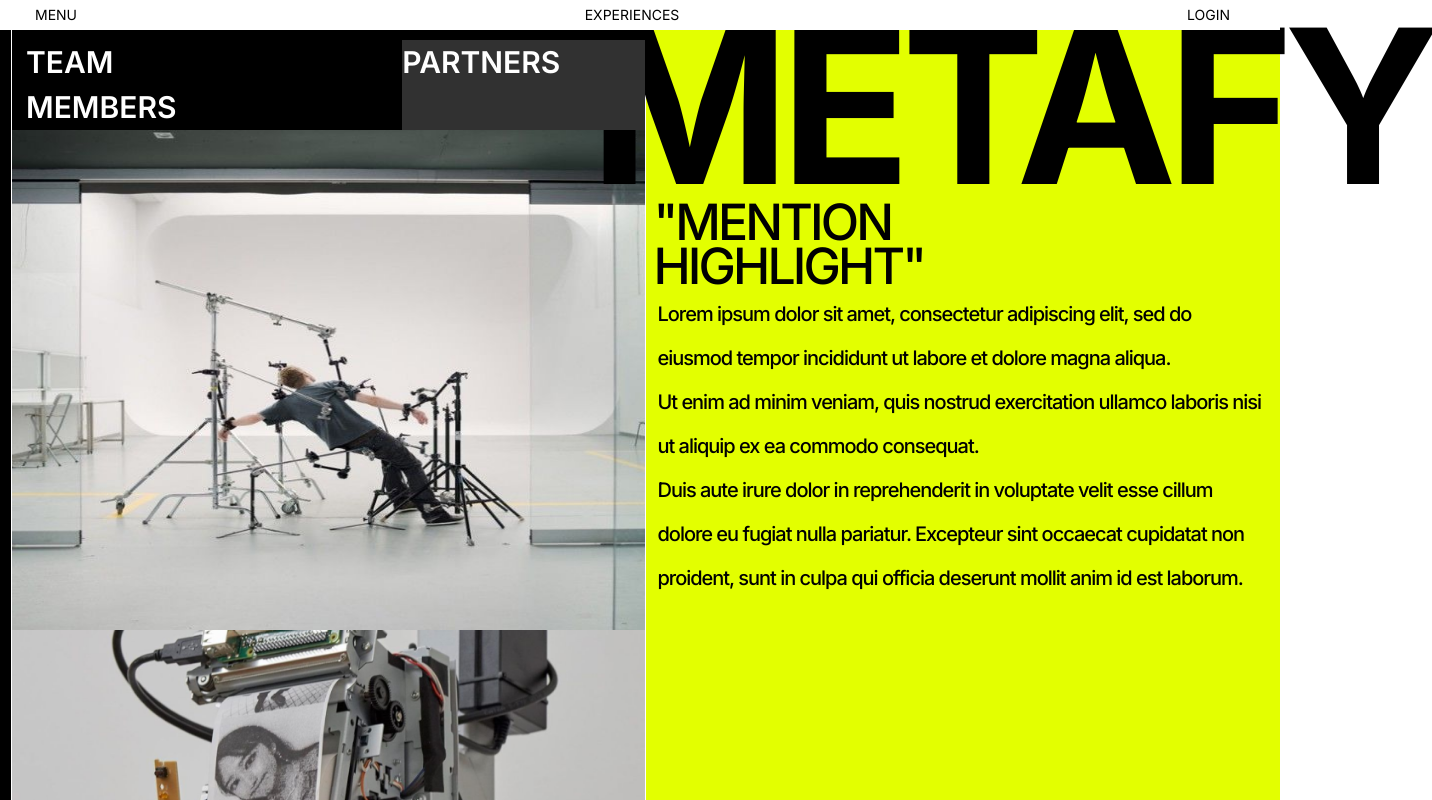
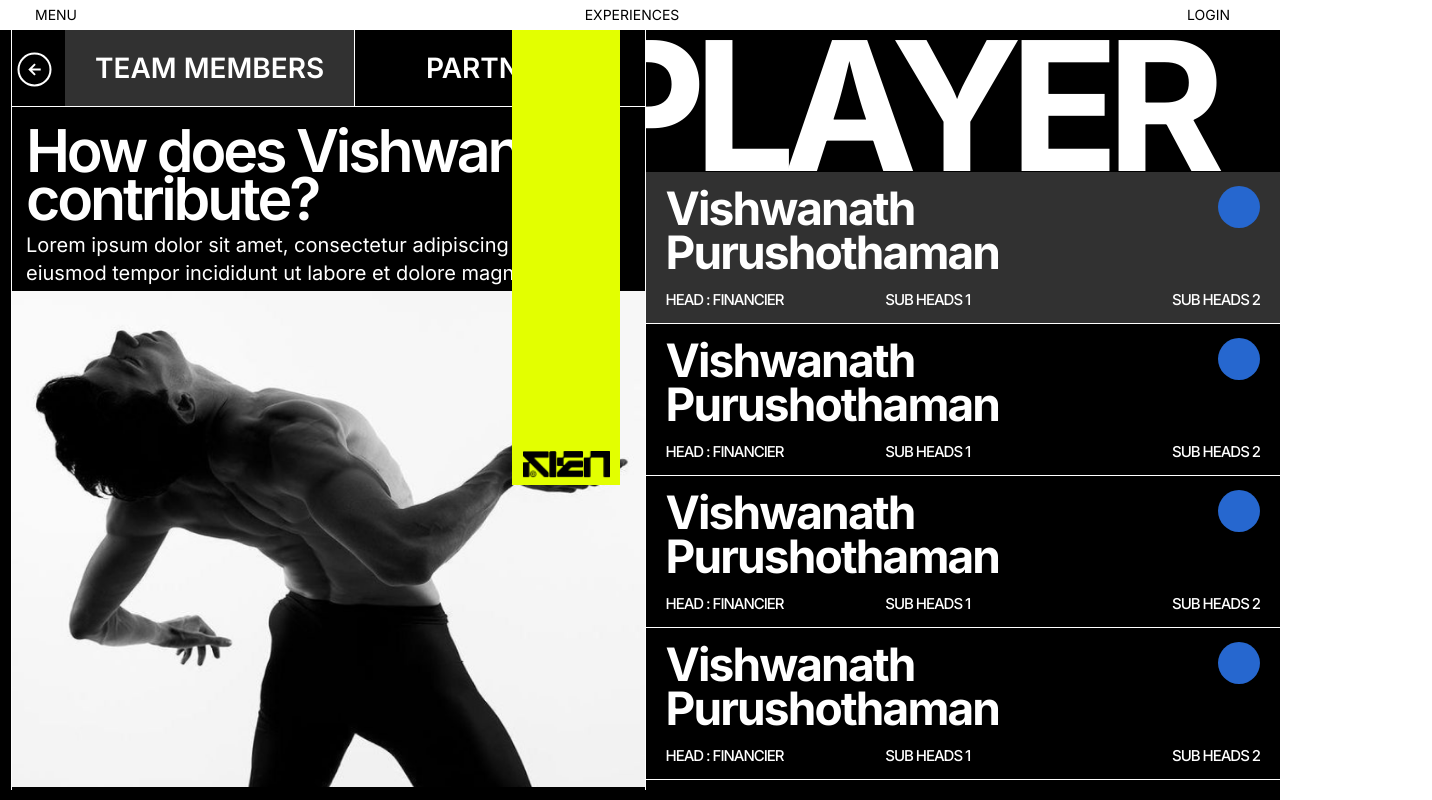
Before and after one commit to asadtoqeer777/Kien, a Next.js app: page /teamMembers in a window 1280 px wide. Shown: the top 800 px of the page, 1432 px wide, since content can reach past the window. Built offline with nearby package versions, Linux system fonts and the light colour scheme.

Commit message:
Member ui fixes

```diff
--- a/src/app/__components/members/Partners.tsx
+++ b/src/app/__components/members/Partners.tsx
@@ -8,78 +8,24 @@
 import Partner from "../../__assets/images/pngs/partners1.jpeg";
 import Partner2 from "../../__assets/images/pngs/partner2.png";
 
+const Partners = () => {
+  return (
+    <div className="relative">
+      < div
+        className="targetTab h-[calc(100vh-120px)] overflow-y-auto no-scrollbar relative z-10 gap-6"
+      >
+        <div className="mb-[21px]">
 
-const Partners = () => {
-  const [tab, setTab] = useState(1);
-  return (
-    <div>
-                <div
-            className="targetTab"
-            style={{ display: tab === 1 ? "block" : "none" }}
-          >
         <Image
           className="w-full 2xl:h-[626px] xl:h-[500px]"
           src={Partner}
           alt=""
           />
-            <Image src={Partner2} alt="" />
-            <div></div>
           </div>
-          <div
-            className="targetTab"
-            style={{ display: tab === 2 ? "block" : "none" }}
-          >
-            <div className="bg-black relative z-10 pt-[20px] pl-[14px]">
-              <div className="text-[69px] font-semibold -tracking-[4.14px] leading-[64px]">
-                How does Vishwanath contribute?
+          <div className="mb-[21px]">
+
+        <Image className="w-full" src={Partner2} alt="" />
           </div>
-              <div className="text-[22px] tracking-[-1.32px] leading-[28px] mt-2 mb-1">
-                Lorem ipsum dolor sit amed6ftwiyekugbsjknf
-              </div>
-            </div>
-            <Image
-              className="w-full 2xl:h-[626px] xl:h-[500px]"
-              src={Player}
-              alt=""
-            />
-            <div>
-              <div className="text-[22px] tracking-[-1.32px] leading-[28px] mt-[17px] pl-[14px]">
-                Lorem ipsum dolor sit amet, consectetur adipiscing elit, sed do
-                eiusmod tempor incididunerfgsuycijnzkxlt ut labore et dolore
-                magna aliqua.
-              </div>
-            </div>
-          </div>
-          <div
-            className="targetTab"
-            style={{ display: tab === 3 ? "block" : "none" }}
-          >
-            <div className="bg-black relative z-10 pt-[20px] pl-[14px]">
-              <div className="text-[69px] font-semibold -tracking-[4.14px] leading-[64px]">
-                How does Vishwanath contribute?
-              </div>
-              <div className="text-[22px] tracking-[-1.32px] leading-[28px] mt-2 mb-1">
-                Lorem ipsum dolor sit amet, consectetur adipiscing elit, sed do
-                eiusmod tempor incididunt ut lfduysliano;m;,'.
-                /.';,lmdknfjbhgkvyulaiop89e76t5r7q89076abore et dolore magna
-                aliqua.
-              </div>
-            </div>
-            <Image
-              className="w-full 2xl:h-[626px] xl:h-[500px]"
-              src={Player}
-              alt=""
-            />
-            <div>
-              <div className="text-[22px] tracking-[-1.32px] leading-[28px] mt-[17px] pl-[14px]">
-                Lorem ipsum dolor sit amet, consectetur adipiscing elit, sed do
-                eiusmod tempor incididunt ut labore et dolore magna aliqua.
-              </div>
-            </div>
-          </div>
-
-          <div className="w-[108px] h-[455px] bg-secondary flex justify-center items-end pb-[6px] absolute [10px] right-[51px] z-20">
-            <Image className="w-[87px]" src={logo} alt="" />
       </div>
     </div>
   );
--- a/src/app/teamMembers/page.tsx
+++ b/src/app/teamMembers/page.tsx
@@ -1,13 +1,14 @@
 "use client";
 
-import React from "react";
-import { useState } from "react";
+import React, { useState }  from "react";
+import { useRouter } from "next/navigation";
 import Header from "../__components/header/Header";
 import Player from "../__assets/images/pngs/player.png";
 import logo from "../__assets/images/pngs/logo.png";
 import Image from "next/image";
 import Partner1 from "../__assets/images/pngs/partners1.jpeg";
 import Partner2 from "../__assets/images/pngs/partner2.png";
+import backArrowCircle from "../__assets/images/svgs/backArrowWhite.svg";
 import Partners from "../__components/members/Partners";
 import Whatsapp from "../__assets/images/pngs/whatsapp.png";
 import Instagram from "../__assets/images/pngs/instagram.png";
@@ -15,21 +16,37 @@
 import Button from "../__components/buttons/Button";
 
 const TeamMembers = () => {
+  const router = useRouter();
   const [tab, setTab] = useState(1);
-  const [selectedTab, setSelectedTab] = useState(2);
+  const [selectedTab, setSelectedTab] = useState(1);
   return (
-    <div className="h-screen w-screen bg-black relative">
+    <div className="h-screen w-screen bg-black relative overflow-x-hidden">
       <Header navTheme={"bg-[white]"} />
       <div className="grid grid-cols-12 text-white pt-[20px] ml-[11px]">
-        <div className="col-span-6 border-x-[1px] border-white h-[calc(100vh-20px)] relative">
+        <div className="col-span-6 border-x-[1px] border-white relative">
           {/* Tabs */}
-          <div className="bg-black relative z-10 pt-[20px] pl-[14px]">
-            <div className="text-[30px] font-semibold">
-              <div className="flex justify-between uppercase ">
+          <div className="bg-black relative z-10">
+            <div className="text-[16px] 2xl:text-[30px] xl:text-[28px] lg:text-[26px] md:text-[18px] sm:text-[18px] grid grid-cols-12 gap-2 font-semibold border-b-[1.5px] border-white">
+            <div
+                className="cursor-pointer col-span-1 flex justify-center items-center"
+                onClick={() => {
+                  router.push("/");
+                }}
+              >
+                <Image
+                  src={backArrowCircle}
+                  alt="arrow-icon"
+                  className=" w-[43px] mt-[13px]"
+
+                />
+              </div>
+              <div className="col-span-11">
+
+              <div className="uppercase grid grid-cols-6 mt-[10px]">
                 <div
                   className={`${
                     selectedTab === 1 ? "bg-[#313131]" : "bg-black"
-                  } grid grid-cols-6`}
+                  }  col-span-3 text-center py-[17px] border-r-[1.5px] border-white cursor-pointer`}
                   onClick={() => setSelectedTab(1)}
                 >
                   Team Members
@@ -37,15 +54,17 @@
                 <div
                   className={`${
                     selectedTab === 2 ? "bg-[#313131]" : "bg-black"
-                  } grid grid-cols-6`}
+                  } col-span-3 text-center py-[17px] cursor-pointer`}
                   onClick={() => setSelectedTab(2)}
                 >
                   Partners
                 </div>
               </div>
+              </div>
             </div>
           </div>
           {/* Tabs */}
+          <div className=" h-[calc(100vh-120px)] overflow-y-auto no-scrollbar ">
 
           {selectedTab === 1 ?
           <div>
@@ -54,90 +73,38 @@
             style={{ display: tab === 1 ? "block" : "none" }}
           >
             <div className="bg-black relative z-10 pt-[20px] pl-[14px]">
-              <div className="text-[69px] font-semibold -tracking-[4.14px] leading-[64px]">
+              <div className="2x:text-[69px] xl:text-[59px] lg:text-[49px] md:text-[43px] sm:text-[33px] text-[30px] font-semibold 2xl:-tracking-[4.14px] xl:-tracking-[3.14px] lg:-tracking-[2.14px] 2xl:leading-[64px] md:leading-[48px] leading-[38px]">
                 How does Vishwanath contribute?
               </div>
-              <div className="text-[22px] tracking-[-1.32px] leading-[28px] mt-2 mb-1">
+              <div className="2xl:text-[22px] xl:text-[20px] lg:text-[18px] md:text-[17px] sm:text-[16px] text-[15px] 2xl:tracking-[-1.32px] leading-[28px] mt-2 mb-1">
                 Lorem ipsum dolor sit amet, consectetur adipiscing elit, sed do
                 eiusmod tempor incididunt ut labore et dolore magna aliqua.
               </div>
             </div>
             <Image
-              className="w-full 2xl:h-[626px] xl:h-[500px]"
+              className="w-full 2xl:h-[548px] xl:h-[500px]"
               src={Player}
               alt=""
             />
             <div>
-              <div className="text-[22px] tracking-[-1.32px] leading-[28px] mt-[17px] pl-[14px]">
-                Lorem ipsum dolor sit amet, consectetur adipiscing elit, sed do
-                eiusmod tempor incididunt ut labore et dolore magna aliqua.
-              </div>
-            </div>
-          </div>
-          <div
-            className="targetTab"
-            style={{ display: tab === 2 ? "block" : "none" }}
-          >
-            <div className="bg-black relative z-10 pt-[20px] pl-[14px]">
-              <div className="text-[69px] font-semibold -tracking-[4.14px] leading-[64px]">
-                How does Vishwanath contribute?
-              </div>
-              <div className="text-[22px] tracking-[-1.32px] leading-[28px] mt-2 mb-1">
-                Lorem ipsum dolor sit amed6ftwiyekugbsjknf
-              </div>
-            </div>
-            <Image
-              className="w-full 2xl:h-[626px] xl:h-[500px]"
-              src={Player}
-              alt=""
-            />
-            <div>
-              <div className="text-[22px] tracking-[-1.32px] leading-[28px] mt-[17px] pl-[14px]">
-                Lorem ipsum dolor sit amet, consectetur adipiscing elit, sed do
-                eiusmod tempor incididunerfgsuycijnzkxlt ut labore et dolore
-                magna aliqua.
-              </div>
-            </div>
-          </div>
-          <div
-            className="targetTab"
-            style={{ display: tab === 3 ? "block" : "none" }}
-          >
-            <div className="bg-black relative z-10 pt-[20px] pl-[14px]">
-              <div className="text-[69px] font-semibold -tracking-[4.14px] leading-[64px]">
-                How does Vishwanath contribute?
-              </div>
-              <div className="text-[22px] tracking-[-1.32px] leading-[28px] mt-2 mb-1">
-                Lorem ipsum dolor sit amet, consectetur adipiscing elit, sed do
-                eiusmod tempor incididunt ut lfduysliano;m;,'.
-                /.';,lmdknfjbhgkvyulaiop89e76t5r7q89076abore et dolore magna
-                aliqua.
-              </div>
-            </div>
-            <Image
-              className="w-full 2xl:h-[626px] xl:h-[500px]"
-              src={Player}
-              alt=""
-            />
-            <div>
-              <div className="text-[22px] tracking-[-1.32px] leading-[28px] mt-[17px] pl-[14px]">
+              <div className="2xl:text-[22px] xl:text-[20px] lg:text-[18px] md:text-[17px] sm:text-[16px] text-[15px] 2xl:tracking-[-1.32px] leading-[28px] mt-[17px] pl-[14px]">
                 Lorem ipsum dolor sit amet, consectetur adipiscing elit, sed do
                 eiusmod tempor incididunt ut labore et dolore magna aliqua.
               </div>
             </div>
           </div>
 
-          <div className="w-[108px] h-[455px] bg-secondary flex justify-center items-end pb-[6px] absolute top-[10px] right-[51px] z-20">
-            <Image className="w-[87px]" src={logo} alt="" />
-          </div>
+
+
           </div> :
          <Partners/>}
+          </div>
 
         </div>
 
         {selectedTab ===1?
         <div className="col-span-6">
-          <div className="text-[208px] uppercase font-bold leading-[172px] tracking-[-12.48px] -translate-x-14 ">
+          <div className="2xl:text-[208px] xl:text-[180px] lg:text-[160px] md:text-[150px] sm:text-[140px] text-[120px] uppercase font-bold leading-[172px] tracking-[-12.48px] -translate-x-14 ">
             PLayer
           </div>
           <div className="mt-[-20px] relative z-10 h-[calc(100vh-182px)] overflow-y-auto pb-10">
@@ -146,111 +113,114 @@
               onClick={() => setTab(1)}
             >
               <div className="flex justify-between">
-                <div className="text-[48px] font-bold w-[80%] leading-[44px] tracking-[-2.88px] truncate-[2]">
+                <div className="2xl:text-[48px] xl:text-[46px] lg:text-[38px] md:text-[34px] sm:text-[30px] text-[24px] font-bold w-[80%] leading-[44px] 2xl:tracking-[-2.88px] xl:tracking-[-1.88px] tracking-[-0.88px] truncate-[2]">
                   Vishwanath Purushothaman
                 </div>
                 <div className="h-[42px] w-[42px] bg-primary rounded-full"></div>
               </div>
-              <div className="flex justify-between items-center leading-[44px] text-[17px] font-medium tracking-[-1.02px] uppercase mt-1 ">
+              <div className="flex justify-between items-center leading-[44px] 2xl:text-[17px] xl:text-[15px] md:text-[14px] text-[12px] font-medium tracking-[-1.02px] uppercase mt-1 ">
                 <div>head : financier</div>
-                <div className="ml-[-120px]">sub heads 1</div>
+                <div className="2xl:ml-[-120px] xl:ml-[-100px] lg:ml-[-80px] md:ml-[-50px] ml-[0px]">sub heads 1</div>
                 <div>sub heads 2</div>
               </div>
             </div>
 
             <div
-              className="h-[152px]  px-[20px] py-[14px] border-b-[1px] border-white"
-              onClick={() => setTab(2)}
+              className="h-[152px] px-[20px] py-[14px] border-b-[1px] border-white"
+              onClick={() => setTab(1)}
             >
               <div className="flex justify-between">
-                <div className="text-[48px] font-bold w-[80%] leading-[44px] tracking-[-2.88px] truncate-[2]">
+                <div className="2xl:text-[48px] xl:text-[46px] lg:text-[38px] md:text-[34px] sm:text-[30px] text-[24px] font-bold w-[80%] leading-[44px] 2xl:tracking-[-2.88px] xl:tracking-[-1.88px] tracking-[-0.88px] truncate-[2]">
                   Vishwanath Purushothaman
                 </div>
                 <div className="h-[42px] w-[42px] bg-primary rounded-full"></div>
               </div>
-              <div className="flex justify-between items-center leading-[44px] text-[17px] font-medium tracking-[-1.02px] uppercase mt-1 ">
+              <div className="flex justify-between items-center leading-[44px] 2xl:text-[17px] xl:text-[15px] md:text-[14px] text-[12px] font-medium tracking-[-1.02px] uppercase mt-1 ">
                 <div>head : financier</div>
-                <div className="ml-[-120px]">sub heads 1</div>
+                <div className="2xl:ml-[-120px] xl:ml-[-100px] lg:ml-[-80px] md:ml-[-50px] ml-[0px]">sub heads 1</div>
                 <div>sub heads 2</div>
               </div>
             </div>
+
             <div
-              className="h-[152px]  px-[20px] py-[14px] border-b-[1px] border-white"
-              onClick={() => setTab(2)}
+              className="h-[152px] px-[20px] py-[14px] border-b-[1px] border-white"
+              onClick={() => setTab(1)}
             >
               <div className="flex justify-between">
-                <div className="text-[48px] font-bold w-[80%] leading-[44px] tracking-[-2.88px] truncate-[2]">
+                <div className="2xl:text-[48px] xl:text-[46px] lg:text-[38px] md:text-[34px] sm:text-[30px] text-[24px] font-bold w-[80%] leading-[44px] 2xl:tracking-[-2.88px] xl:tracking-[-1.88px] tracking-[-0.88px] truncate-[2]">
                   Vishwanath Purushothaman
                 </div>
                 <div className="h-[42px] w-[42px] bg-primary rounded-full"></div>
               </div>
-              <div className="flex justify-between items-center leading-[44px] text-[17px] font-medium tracking-[-1.02px] uppercase mt-1 ">
+              <div className="flex justify-between items-center leading-[44px] 2xl:text-[17px] xl:text-[15px] md:text-[14px] text-[12px] font-medium tracking-[-1.02px] uppercase mt-1 ">
                 <div>head : financier</div>
-                <div className="ml-[-120px]">sub heads 1</div>
+                <div className="2xl:ml-[-120px] xl:ml-[-100px] lg:ml-[-80px] md:ml-[-50px] ml-[0px]">sub heads 1</div>
                 <div>sub heads 2</div>
               </div>
             </div>
+
             <div
-              className="h-[152px]  px-[20px] py-[14px] border-b-[1px] border-white"
-              onClick={() => setTab(2)}
+              className="h-[152px] px-[20px] py-[14px] border-b-[1px] border-white"
+              onClick={() => setTab(1)}
             >
               <div className="flex justify-between">
-                <div className="text-[48px] font-bold w-[80%] leading-[44px] tracking-[-2.88px] truncate-[2]">
+                <div className="2xl:text-[48px] xl:text-[46px] lg:text-[38px] md:text-[34px] sm:text-[30px] text-[24px] font-bold w-[80%] leading-[44px] 2xl:tracking-[-2.88px] xl:tracking-[-1.88px] tracking-[-0.88px] truncate-[2]">
                   Vishwanath Purushothaman
                 </div>
                 <div className="h-[42px] w-[42px] bg-primary rounded-full"></div>
               </div>
-              <div className="flex justify-between items-center leading-[44px] text-[17px] font-medium tracking-[-1.02px] uppercase mt-1 ">
+              <div className="flex justify-between items-center leading-[44px] 2xl:text-[17px] xl:text-[15px] md:text-[14px] text-[12px] font-medium tracking-[-1.02px] uppercase mt-1 ">
                 <div>head : financier</div>
-                <div className="ml-[-120px]">sub heads 1</div>
+                <div className="2xl:ml-[-120px] xl:ml-[-100px] lg:ml-[-80px] md:ml-[-50px] ml-[0px]">sub heads 1</div>
                 <div>sub heads 2</div>
               </div>
             </div>
+
             <div
-              className="h-[152px]  px-[20px] py-[14px] border-b-[1px] border-white"
-              onClick={() => setTab(2)}
+              className="h-[152px] px-[20px] py-[14px] border-b-[1px] border-white"
+              onClick={() => setTab(1)}
             >
               <div className="flex justify-between">
-                <div className="text-[48px] font-bold w-[80%] leading-[44px] tracking-[-2.88px] truncate-[2]">
+                <div className="2xl:text-[48px] xl:text-[46px] lg:text-[38px] md:text-[34px] sm:text-[30px] text-[24px] font-bold w-[80%] leading-[44px] 2xl:tracking-[-2.88px] xl:tracking-[-1.88px] tracking-[-0.88px] truncate-[2]">
                   Vishwanath Purushothaman
                 </div>
                 <div className="h-[42px] w-[42px] bg-primary rounded-full"></div>
               </div>
-              <div className="flex justify-between items-center leading-[44px] text-[17px] font-medium tracking-[-1.02px] uppercase mt-1 ">
+              <div className="flex justify-between items-center leading-[44px] 2xl:text-[17px] xl:text-[15px] md:text-[14px] text-[12px] font-medium tracking-[-1.02px] uppercase mt-1 ">
                 <div>head : financier</div>
-                <div className="ml-[-120px]">sub heads 1</div>
+                <div className="2xl:ml-[-120px] xl:ml-[-100px] lg:ml-[-80px] md:ml-[-50px] ml-[0px]">sub heads 1</div>
                 <div>sub heads 2</div>
               </div>
             </div>
+
+
           </div>
         </div> :
-        <div className="col-span-6 bg-secondary text-black">
-          <div className="text-[215px] uppercase font-bold leading-[172px] tracking-[-9.48px] -translate-x-14 ">
+        <div className="col-span-6 bg-secondary text-black h-[100vh-30px]">
+          <div className="2xl:text-[215px] xl:text-[180px] lg:text-[160px] md:text-[150px] sm:text-[140px] text-[120px]  uppercase font-bold leading-[172px] tracking-[-9.48px] -translate-x-14 relative">
             Metafy
           </div>
           <div className="pt-2 pl-2 text-[50px] uppercase font-medium w-[80%] leading-[44px] tracking-[-2.88px] truncate-[2]">
             "Mention Highlight"
           </div>
-          <div className=" pl-3 pr-3 items-center leading-[44px] text-[20px] font-medium tracking-[-1.02px]  mt-1 ">
+          <div className=" pl-3 pr-3 items-center 2xl:leading-[44px] leading-[34px] text-[20px] font-medium tracking-[-1.02px]  mt-1 ">
             <div>
-              {" "}
               Lorem ipsum dolor sit amet, consectetur adipiscing elit, sed do
               eiusmod tempor incididunt ut labore et dolore magna aliqua.
             </div>
             <div>
-              {" "}
               Ut enim ad minim veniam, quis nostrud exercitation ullamco laboris
               nisi ut aliquip ex ea commodo consequat.
             </div>
             <div>
-              {" "}
               Duis aute irure dolor in reprehenderit in voluptate velit esse
               cillum dolore eu fugiat nulla pariatur. Excepteur sint occaecat
               cupidatat non proident, sunt in culpa qui officia deserunt mollit
               anim id est laborum.
             </div>
           </div>
-          <div className="flex ml-3 items-center leading-[44px] text-[17px] font-medium tracking-[-1.02px] uppercase pt-[41%] ">
+          <div className="absolute w-full bottom-[26px] pb-[14px] border-b-[1.5px] border-black">
+          <div className="flex ml-3 items-center leading-[44px] text-[17px] font-medium tracking-[-1.02px] uppercase ">
             <div>
               {" "}
               <Image src={Facebook} alt="Facebook" />
@@ -293,10 +263,14 @@
               </div>
             </div>
           </div>
+          </div>
 
         </div>}
 
       </div>
+      <div className="w-[108px] h-[455px] bg-secondary flex justify-center items-end pb-[6px] absolute top-[30px] left-[40%] z-20">
+            <Image className="w-[87px]" src={logo} alt="" />
+          </div>
     </div>
   );
 };
```
Lines whose indentation alone changed are shown as unchanged.
